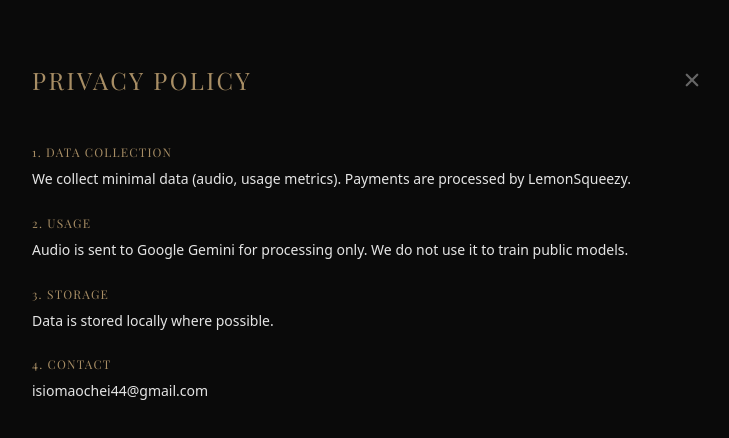
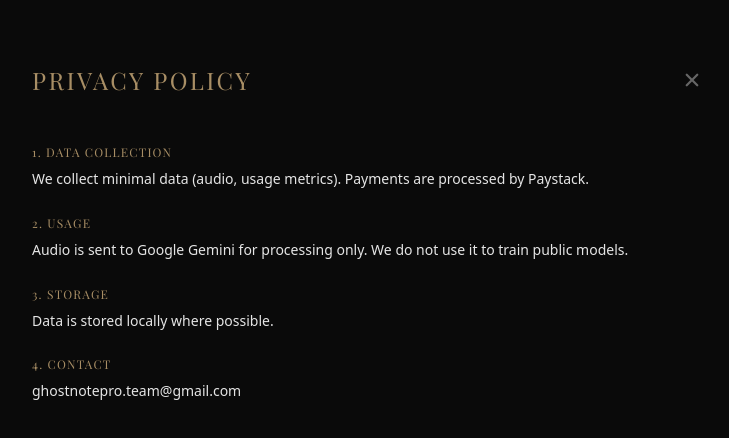
Before and after one commit to Isioomaa/ghostnotepro, a React (Vite) app in the folder frontend/: page / in a window 1280 px wide. Both pictures are taken after a click on the button "Privacy". Shown: the part 324-762 px from the top of the page, without its empty margins (272-1001 px from the left). Built offline with nearby package versions, Linux system fonts and the light colour scheme; no server answers; a web font is replaced by a local one.

Commit message:
update: switch from lemonsqueezy to paystack in legal docs and update contact email

```diff
--- a/frontend/src/components/LegalDocs.jsx
+++ b/frontend/src/components/LegalDocs.jsx
@@ -27,7 +27,7 @@ export const PrivacyPolicy = ({ onClose }) => (
     <LegalContainer title="Privacy Policy" onClose={onClose}>
         <section>
             <h3 className="text-[#A88E65] font-serif mb-2 uppercase text-xs tracking-widest">1. Data Collection</h3>
-            <p>We collect minimal data (audio, usage metrics). Payments are processed by LemonSqueezy.</p>
+            <p>We collect minimal data (audio, usage metrics). Payments are processed by Paystack.</p>
         </section>
         <section>
             <h3 className="text-[#A88E65] font-serif mb-2 uppercase text-xs tracking-widest">2. Usage</h3>
@@ -39,7 +39,7 @@ export const PrivacyPolicy = ({ onClose }) => (
         </section>
         <section>
             <h3 className="text-[#A88E65] font-serif mb-2 uppercase text-xs tracking-widest">4. Contact</h3>
-            <p>isiomaochei44@gmail.com</p>
+            <p>ghostnotepro.team@gmail.com</p>
         </section>
     </LegalContainer>
 );
@@ -52,7 +52,7 @@ export const TermsOfService = ({ onClose }) => (
         </section>
         <section>
             <h3 className="text-[#A88E65] font-serif mb-2 uppercase text-xs tracking-widest">2. Subscription</h3>
-            <p>Cost is $20/month via LemonSqueezy.</p>
+            <p>Cost is $20/month via Paystack.</p>
         </section>
         <section>
             <h3 className="text-[#A88E65] font-serif mb-2 uppercase text-xs tracking-widest">3. Cancellation</h3>
```
